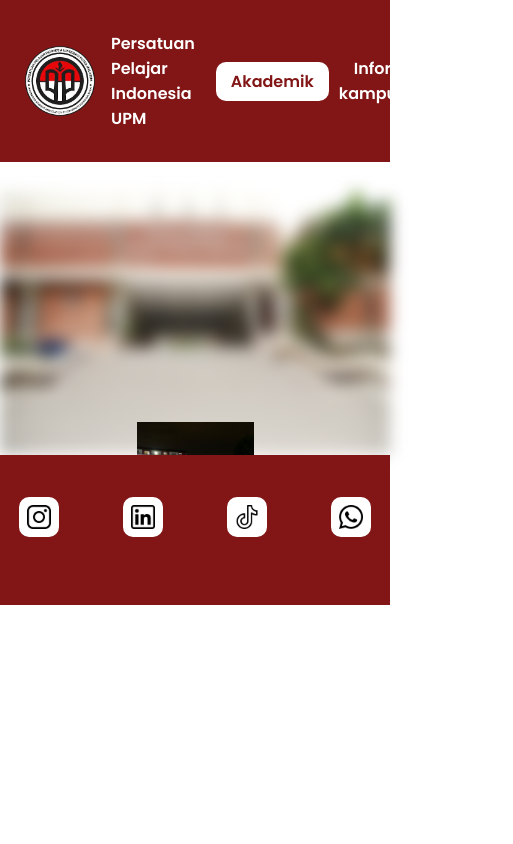
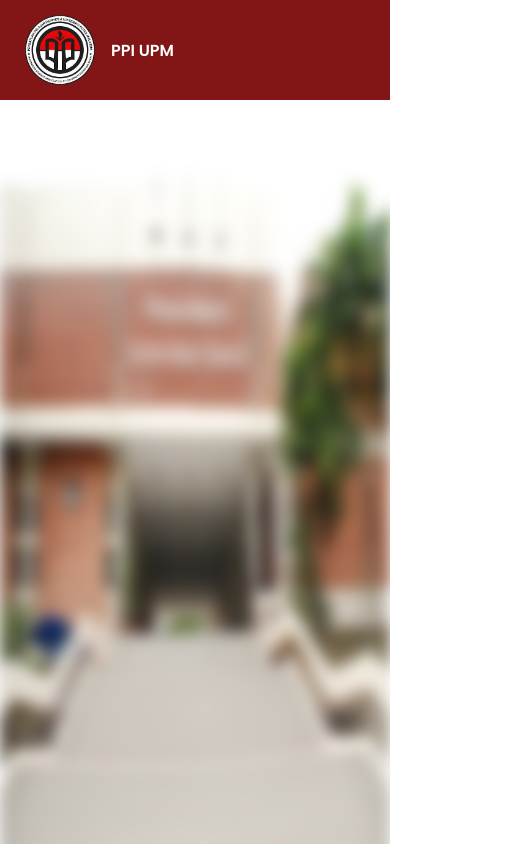
Before and after one commit to naufalhart/ppi-project, a plain HTML site: page index.html in a window 390 px wide. Shown: the top 844 px of the page, 513 px wide, since content can reach past the window. Drawn offline with Linux system fonts and the light colour scheme.

Commit message:
mobile testing

```diff
--- a/index.html
+++ b/index.html
@@ -14,10 +14,10 @@
             <div>
                 <a class="logo" href="#">
                     <img src="package/images.jpg" class="image"/>
-                    <p class="p-ppi">Persatuan Pelajar Indonesia UPM</p>
+                    <p class="p-ppi" id="p-ppi"></p>
                 </a>
             </div>
-            <ul>
+            <ul class="list-navbar">
                 <li><a href="akademik.html" class="a-akademik">Akademik</a></li>
                 <li><a>Informasi kampus</a></li>
                 <li><a>Siapa Kami?</a></li>
@@ -25,7 +25,6 @@
         </nav>
         <div class="background">
             <img class="psas-img" src="package/psas.jpg"/>
-            <img src="package/foto1.jpeg" class="index-background"/>
         </div>
         <div class="footer">
             <ul>
@@ -35,6 +34,6 @@
                 <li><a href="https://wa.me/message/2AUCKFJ7AXPNB1"><img src="package/whatsapp.png"/></a></li>
             </ul>
         </div>
-        <script src=""></script>
+        <script src="script.js"></script>
     </body>
 </html>
--- /dev/null
+++ b/script.js
@@ -0,0 +1,12 @@
+function updateText() {
+    const heading = document.getElementById("p-ppi");
+
+    if (window.innerWidth < 768) {
+        heading.textContent = "PPI UPM";
+    } else {
+        heading.textContent = "Persatuan Pelajar Indonesia UPM";
+    }
+}
+
+updateText();
+window.addEventListener("resize", updateText);
--- a/style.css
+++ b/style.css
@@ -74,9 +74,33 @@ nav ul li a:hover {
     background-color: black;
 }
 
+.background {
+    display: flex;
+    z-index: 0;
+    justify-content: center;
+}
+
 .psas-img {
     width: 100%;
     filter: blur(8px);
+}
+
+@media screen and (max-width: 768px) {
+    .background {
+        height: 100vh;
+    }
+
+    .psas-img {
+        width: 100vw;
+    }
+
+    .list-navbar {
+        display: none;
+    }
+
+    .footer {
+        width: 100vw;
+    }
 }
 
 div h5 {
@@ -153,13 +177,6 @@ div div ul li {
     padding: 6px;
 }
 
-.background {
-    display: flex;
-    z-index: 0;
-    justify-content: center;
-    align-items: center;
-}
-
 .footer {
     height: 150px;
     background-color: #821515;
```
Also changed, not shown: akademik.html (+2 -2 lines), faculty/fsktm.html (+2 -2 lines), faculty/fsktm/compsci.html (+2 -2 lines), faculty/fsktm/multimedia.html (+2 -2 lines), faculty/fsktm/network.html (+2 -2 lines), faculty/fsktm/swengineer.html (+2 -2 lines).
